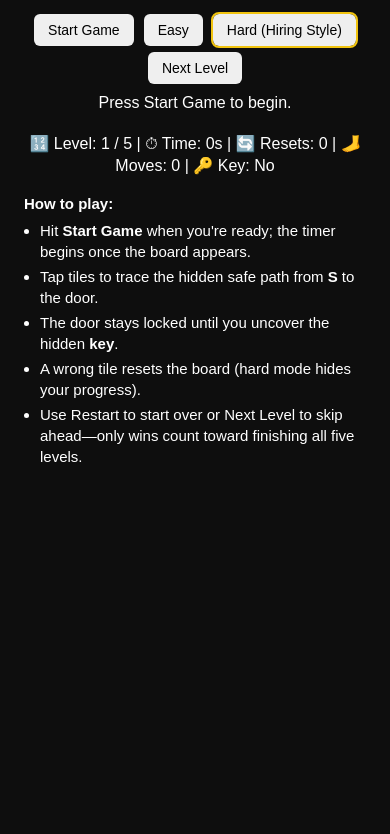
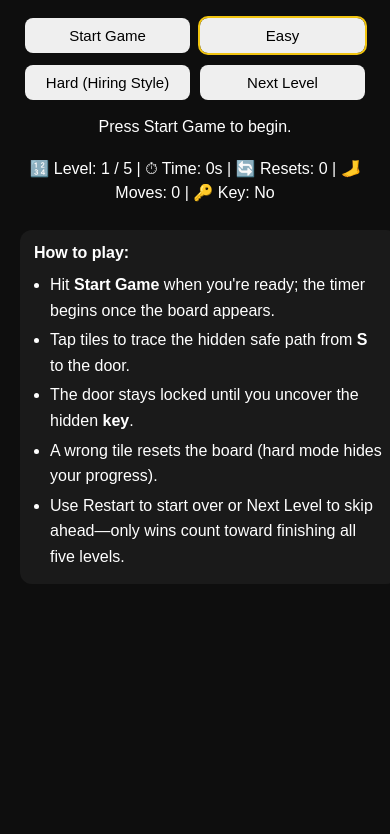
Before and after one commit to vikas-bandaru/memory-grid-game, a plain HTML site: page index.html in a window 390 px wide. Shown: the part 74-908 px from the top of the page. After the commit the page ends 884 px from the top, so only its background shows below. Drawn offline with Linux system fonts and the light colour scheme.

Commit message:
few bugs fixed

```diff
--- a/index.html
+++ b/index.html
@@ -16,52 +16,68 @@
         flex-direction: column;
         align-items: center;
         padding: 0 24px 40px;
+        min-height: 100vh;
     }
-    h1 { margin-top: 20px; font-size: 28px; }
+    h1 { margin-top: 20px; font-size: 32px; text-align: center; }
 
     #controls {
         margin-top: 10px;
+        display: flex;
+        flex-wrap: wrap;
+        justify-content: center;
     }
     #controls button {
-        margin: 0 5px;
-        padding: 8px 14px;
-        border-radius: 6px;
+        margin: 6px 5px;
+        padding: 10px 16px;
+        border-radius: 8px;
         border: none;
         cursor: pointer;
-        font-size: 14px;
+        font-size: 16px;
     }
     #controls button.active {
         outline: 2px solid #f1c40f;
     }
 
     #levelMessage {
-        margin-top: 10px;
-        font-size: 16px;
+        margin-top: 12px;
+        font-size: 18px;
         min-height: 24px;
+        text-align: center;
+    }
+
+    #stats {
+        margin-top: 15px;
+        font-size: 20px;
+        text-align: center;
+        line-height: 1.4;
     }
 
     #playArea {
-        margin-top: 15px;
+        margin-top: 25px;
         width: 100%;
-        max-width: 900px;
+        max-width: 1000px;
         display: flex;
         flex-direction: column;
-        gap: 20px;
+        gap: 24px;
         align-items: center;
+        padding: 0 10px;
     }
     #instructions {
-        font-size: 15px;
-        max-width: 360px;
-        line-height: 1.4;
+        font-size: 18px;
+        max-width: 420px;
+        line-height: 1.6;
         text-align: left;
         margin: 0 auto;
         width: 100%;
+        background: rgba(255,255,255,0.05);
+        padding: 12px 18px;
+        border-radius: 12px;
     }
     body.game-live #instructions {
         flex: 1;
     }
     #gridWrapper {
-        display: flex;
+        display: none;
         justify-content: center;
         width: 100%;
     }
@@ -107,11 +123,21 @@
 
     #restartBtn {
         margin-top: 15px;
-        padding: 10px 20px;
-        font-size: 16px;
-        border-radius: 8px;
+        padding: 12px 24px;
+        font-size: 18px;
+        border-radius: 10px;
         cursor: pointer;
         border: none;
+        background: #27ae60;
+        color: white;
+        transition: background 0.2s ease;
+        display: none;
+    }
+    body.game-live #restartBtn {
+        display: inline-block;
+    }
+    #restartBtn:hover {
+        background: #1e874b;
     }
     #recruiterOverlay {
         position: fixed;
@@ -188,29 +214,41 @@
         cursor: pointer;
     }
 
-    @media (max-width: 540px) {
+    @media (max-width: 600px) {
         body {
-            padding: 0 16px 32px;
+            padding: 0 12px 24px;
         }
         h1 {
-            font-size: 24px;
-            text-align: center;
+            font-size: 26px;
+        }
+        #controls button {
+            flex: 1 1 45%;
+            max-width: 180px;
+            font-size: 15px;
+            padding: 9px 12px;
+        }
+        #levelMessage {
+            font-size: 16px;
         }
         #stats {
             font-size: 16px;
-            text-align: center;
-            line-height: 1.4;
+            line-height: 1.5;
         }
         #instructions {
+            font-size: 16px;
+            padding: 10px 14px;
+        }
+        #grid {
             max-width: 100%;
         }
-        #controls {
-            display: flex;
-            flex-wrap: wrap;
-            justify-content: center;
+        #recruiterPanel {
+            padding: 18px;
         }
-        #controls button {
-            margin-top: 6px;
+        #recruiterSummary {
+            font-size: 14px;
+        }
+        #closeRecruiterBtn {
+            font-size: 14px;
         }
     }
 
@@ -224,6 +262,7 @@
             margin: 0;
         }
         body.game-live #gridWrapper {
+            display: flex;
             flex: 1;
         }
     }
@@ -292,7 +331,7 @@ let resets = 0;
 let moves = 0;
 let timer = 0;
 let timerInterval = null;
-let difficulty = "hard"; // default to harder, hiring-style
+let difficulty = "easy"; // default to easier mode
 const MIN_START_END_DISTANCE = 4; // keep S and E apart for better gameplay
 const GRID_GAP = 5;
 let keyCell = null;
```
